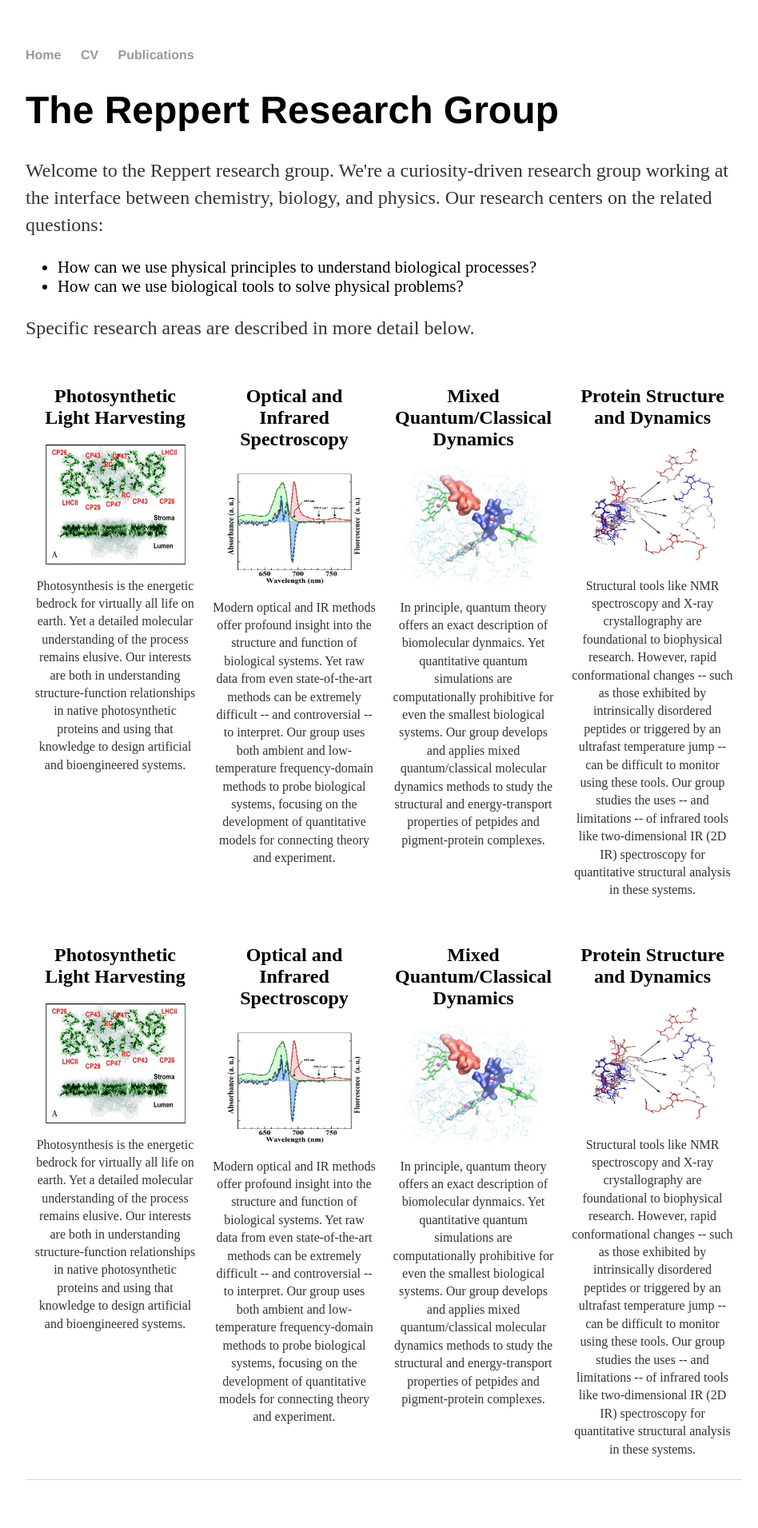
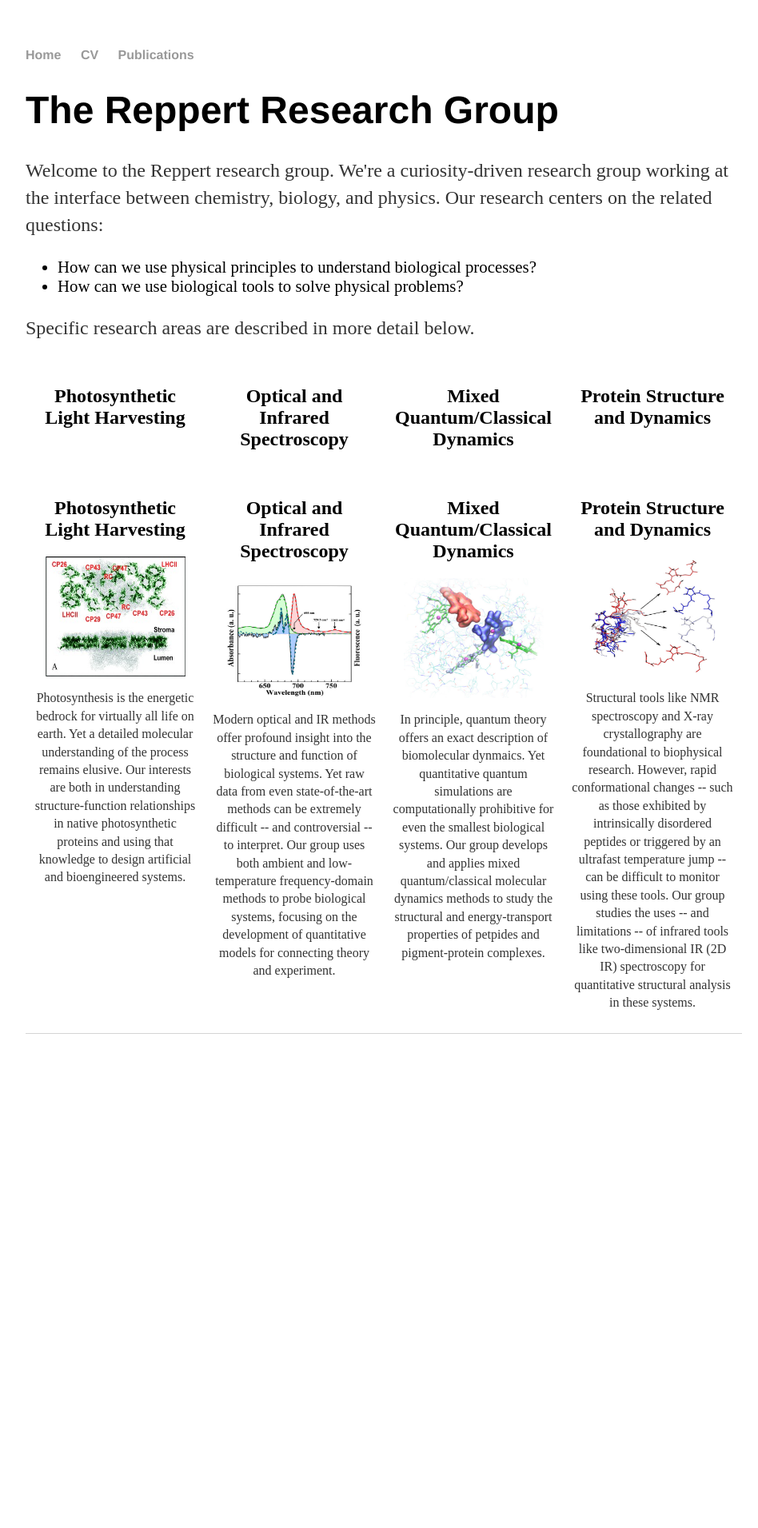
Before and after one commit to mreppert/mreppert.github.io, a Jekyll site: the page built from index.html, in a window 1280 px wide. Shown: the whole page at 80% size, without its empty margins (160-1108 px from the left). Built offline with Jekyll 4.4.1, drawn with Linux system fonts in a browser that asks for light colours; after the commit the page ends 1353 px from its top, so only the background shows below that.

Commit message:
Update index.html

```diff
--- a/index.html
+++ b/index.html
@@ -52,23 +52,15 @@ img {
 <div class="row">
 	<div class="column">
 		<h2 style="text-align:center;"}>Photosynthetic Light Harvesting</h2>
-		<img src="/psii_structure.jpg" width="175" height="150">
-	  	<p style="text-align:center; font-size:100%;"}>Photosynthesis is the energetic bedrock for virtually all life on earth. Yet a detailed molecular understanding of the process remains elusive. Our interests are both in understanding structure-function relationships in native photosynthetic proteins and using that knowledge to design artificial and bioengineered systems.</p>
 	</div>
 	<div class="column">
 		<h2 style="text-align:center;">Optical and Infrared Spectroscopy</h2>
-		<img src="/cp47_hb.jpg" width="175" height="150">
-		<p style="text-align:center; font-size:100%;"}>Modern optical and IR methods offer profound insight into the structure and function of biological systems. Yet raw data from even state-of-the-art methods can be extremely difficult -- and controversial -- to interpret. Our group uses both ambient and low-temperature frequency-domain methods to probe biological systems, focusing on the development of quantitative models for connecting theory and experiment.</p>
 	</div>
 	<div class="column">
 		<h2 style="text-align:center;">Mixed Quantum/Classical Dynamics</h2>
-		<img src="/Chl_excitons.jpg" width="175" height="150">
-		<p style="text-align:center; font-size:100%;"}>In principle, quantum theory offers an exact description of biomolecular dynmaics. Yet quantitative quantum simulations are computationally prohibitive for even the smallest biological systems. Our group develops and applies mixed quantum/classical molecular dynamics methods to study the structural and energy-transport properties of petpides and pigment-protein complexes.</p>
 	</div>
 	<div class="column">
 		<h2 style="text-align:center;">Protein Structure and Dynamics</h2>
-		<img src="/elp_schematic.jpg" width="175" height="150">
-		<p style="text-align:center; font-size:100%;"}>Structural tools like NMR spectroscopy and X-ray crystallography are foundational to biophysical research. However, rapid conformational changes -- such as those exhibited by intrinsically disordered peptides or triggered by an ultrafast temperature jump -- can be difficult to monitor using these tools. Our group studies the uses -- and limitations -- of infrared tools like two-dimensional IR (2D IR) spectroscopy for quantitative structural analysis in these systems.</p>
 	</div>
 
 </div>
```
